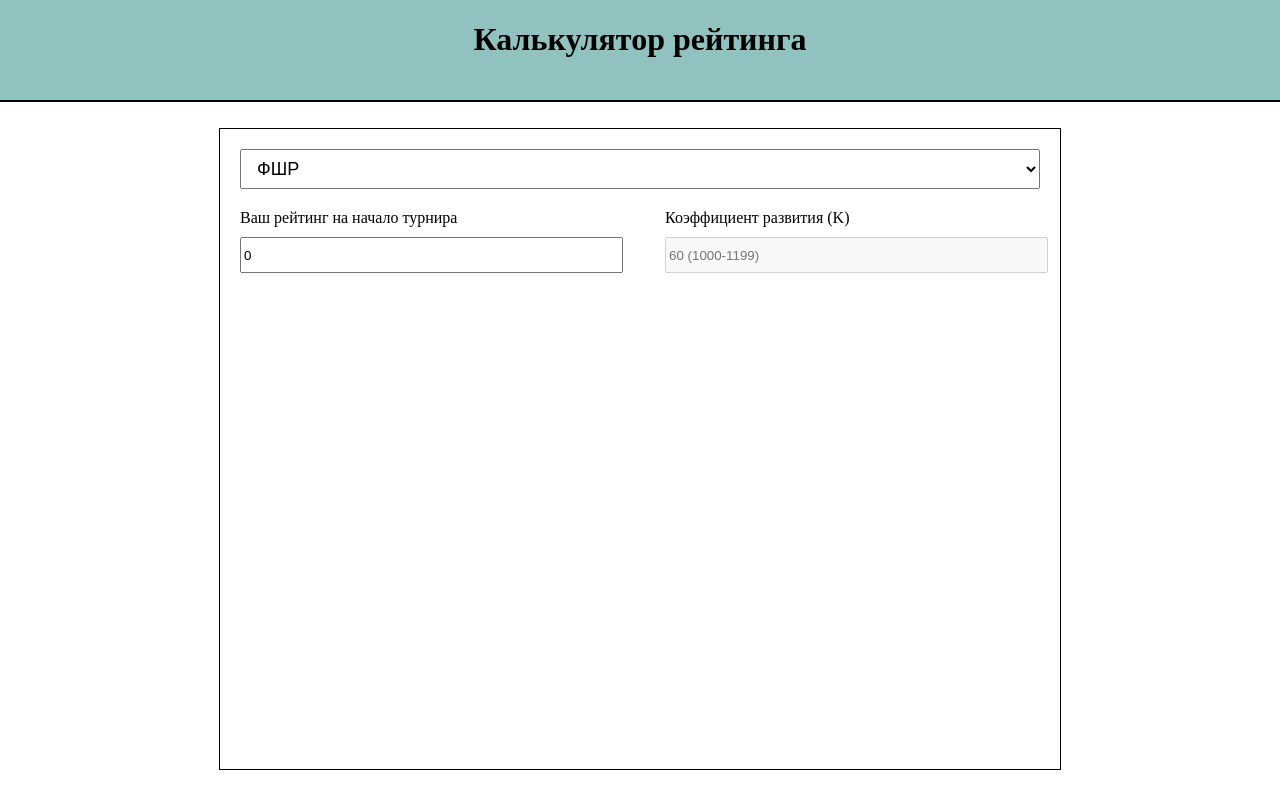
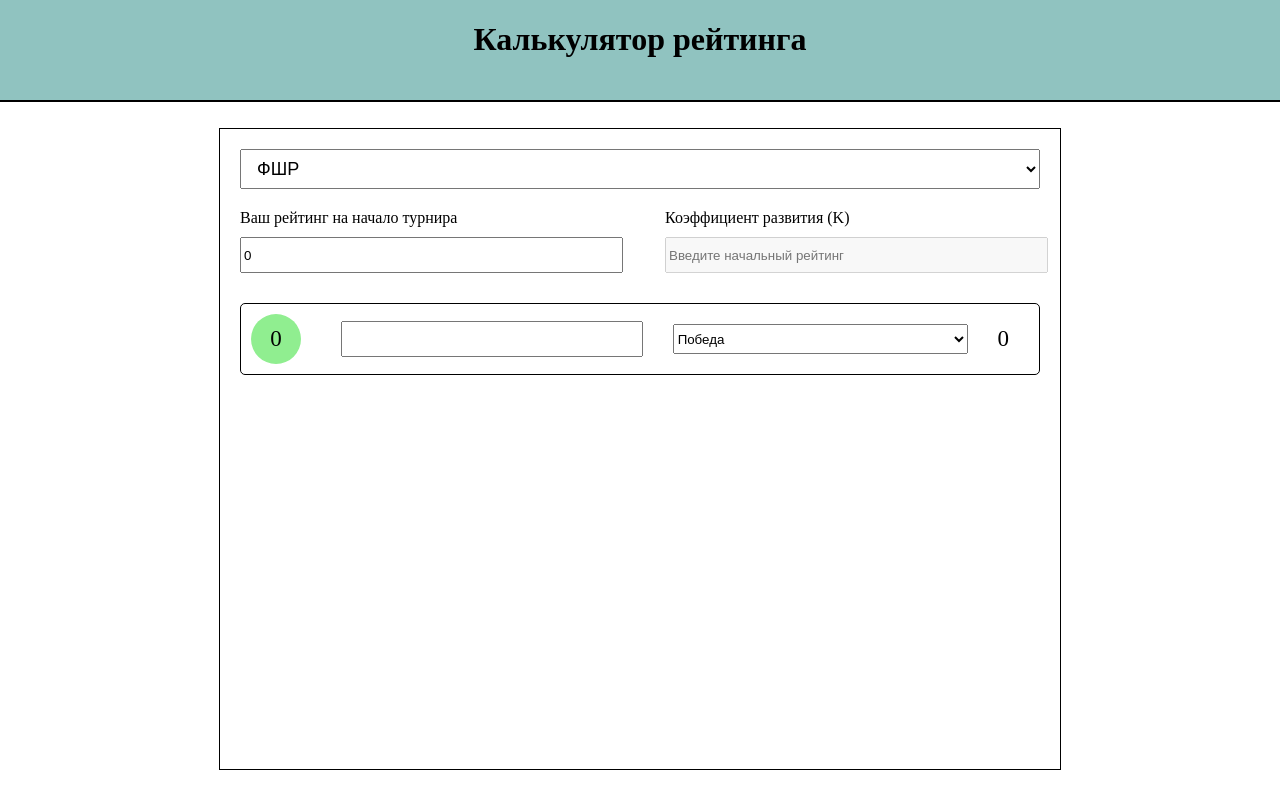
Before and after one commit to DmitryPetrakevich/chess-rating-calculator, a Vue app: page / in a window 1280 px wide. Built offline with nearby package versions, Linux system fonts and the light colour scheme.

Commit message:
создал компонент gameitem

```diff
--- /dev/null
+++ b/src/components/GameItem.vue
@@ -0,0 +1,79 @@
+<template>
+    <div class="game-item">
+        <div class="game-item__container">
+            <p class="game-item-number">
+                0
+            </p>
+
+            <input class="game-item-rating">
+
+            </input>
+
+            <select class="game-item-result">
+                <option class="game-item-result-option">Победа</option>
+                <option class="game-item-result-option">Поражение</option>
+                <option class="game-item-result-option">Ничья</option>
+            </select>
+
+            <p class="game-item-change">
+                0
+            </p>
+        </div>
+    </div>
+</template>
+
+<script setup>
+
+</script>
+
+<style scoped lang="less">
+.game-item__container {
+    display: flex;
+    flex-direction: row;
+    align-items: center;
+    padding: 10px;
+    border: 1px solid black;
+    border-radius: 5px;
+}
+
+.game-item-number{
+    display: flex;
+    align-items: center;
+    justify-content: center;
+    margin-top: 0;
+    margin-bottom: 0;
+    margin-right: 40px;
+    width: 50px;
+    height: 50px;
+    font-size: 23px;
+    border-radius: 50%;
+    background-color: lightgreen;
+    flex-shrink: 0;
+}
+
+.game-item-rating {
+    margin-right: 30px;
+    width: 100%;
+    max-width: 100%;
+    min-width: 100px;
+    height: 30px;
+}
+
+.game-item-result {
+    margin-right: 10px;
+    width: 100%;
+    max-width: 100%;
+    min-width: 100px;
+    height: 30px;
+
+    &-option {
+        font-size: 15px;
+    }
+}
+
+.game-item-change {
+    font-size: 23px;
+    margin: 0 20px;
+}
+
+</style>
--- a/src/components/RatingCalculator.vue
+++ b/src/components/RatingCalculator.vue
@@ -2,6 +2,7 @@
     <div class="rating-calculator">
         <div class="rating-calculator__container">
             <RatingSettings />
+            <GameItem />
         </div>
     </div>
 
@@ -10,6 +11,7 @@
 <script setup>
 
 import RatingSettings from './RatingSettings.vue';
+import GameItem from './GameItem.vue';
 
 </script>
 
@@ -20,7 +22,9 @@ import RatingSettings from './RatingSettings.vue';
 
     &__container {
         display: flex;
-        justify-content: center;
+        flex-direction: column;
+        // align-items: center;
+        gap: 30px;
         max-width: 800px;
         height: 600px;
         padding: 20px;
--- a/src/components/RatingSettings.vue
+++ b/src/components/RatingSettings.vue
@@ -13,8 +13,8 @@
                 <input
                 type="number"
                 v-model.number="rating"
-                class="rating-settings-start-input">
-                </input>
+                class="rating-settings-start-input"
+                />
             </div>
 
             <div class="rating-settings-coefficient">
@@ -25,9 +25,7 @@
                 :placeholder="infoText"
                 class="rating-settings-coefficient-input"
                 disabled
-                >
-
-                </input>
+                />
             </div>
         </div>
     </div>
@@ -41,6 +39,7 @@ let rating = ref(0)
 let infoText = computed(() => {
     const num = Number(rating.value)
 
+    if (num == 0) return "Введите начальный рейтинг"
     if (num < 1200) return '60 (1000-1199)'
     if (num < 1400) return '50 (1200-1399)'
     if (num < 1600) return '40 (1400-1599)'
```
Also changed, not shown: src/components/GameInput.vue (deleted).
